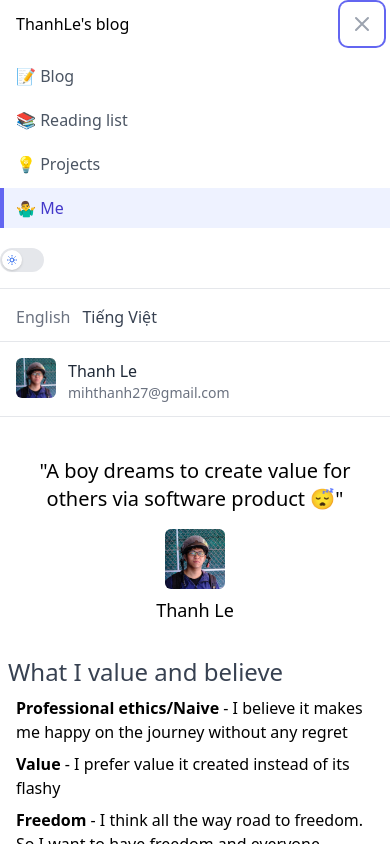
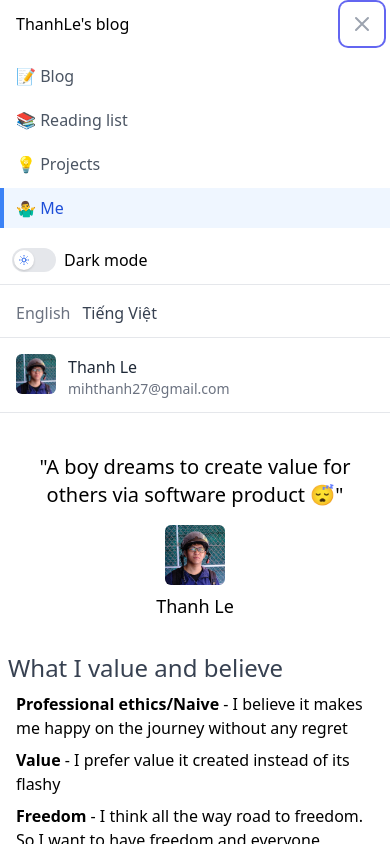
Before and after one commit to thanhlmm/blog, a Next.js app: page /me in a window 390 px wide. Both pictures are taken after a click on the button "Open main menu". Shown: the top 844 px of the page. Built offline with nearby package versions, Linux system fonts and the light colour scheme; what @splitbee/web would draw is missing.

Commit message:
Fix darkmode for mobile

```diff
--- a/components/header/index.tsx
+++ b/components/header/index.tsx
@@ -119,7 +119,7 @@ export default function Header() {
               </div>
               <div className="flex items-center -mr-2 sm:hidden">
                 {/* Mobile menu button */}
-                <Disclosure.Button className="inline-flex items-center justify-center p-2 text-gray-400 bg-white rounded-md hover:text-gray-500 hover:bg-gray-100 focus:outline-none focus:ring-2 focus:ring-offset-2 focus:ring-indigo-500">
+                <Disclosure.Button className="inline-flex items-center justify-center p-2 text-gray-400 bg-white rounded-md dark:bg-gray-700 dark:text-white hover:text-gray-500 hover:bg-gray-100 focus:outline-none focus:ring-2 focus:ring-offset-2 focus:ring-indigo-500">
                   <span className="sr-only">Open main menu</span>
                   {open ? (
                     <XIcon className="block w-6 h-6" aria-hidden="true" />
@@ -140,8 +140,8 @@ export default function Header() {
                     href={item.href}
                     className={classNames(
                       router.pathname.includes(item.href)
-                        ? "bg-indigo-50 border-indigo-500 text-indigo-700"
-                        : "border-transparent text-gray-600 hover:bg-gray-50 hover:border-gray-300 hover:text-gray-800",
+                        ? "bg-blue-50 border-blue-500 text-blue-700 dark:bg-gray-700 dark:text-white"
+                        : "border-transparent text-gray-600 hover:bg-gray-50 hover:border-gray-300 hover:text-gray-800 dark:text-gray-400",
                       "block pl-3 pr-4 py-2 border-l-4 text-base font-medium"
                     )}
                     aria-current={router.pathname.includes(item.href)}
@@ -151,17 +151,19 @@ export default function Header() {
                 </Link>
               ))}
             </div>
-            <div className="pt-2 pb-3">
-              <ThemeSwitcher />
+            <div className="flex items-center pt-2 pb-3 pl-3">
+              <ThemeSwitcher /> <span className="ml-2">Dark mode</span>
             </div>
-            <div className="pt-4 pb-3 border-t border-gray-200">
+            <div className="pt-4 pb-3 border-t border-gray-200 dark:border-gray-600">
               <div className="px-4 space-x-3">
                 <a
                   onClick={(e) => handleChangeLang(e, "en")}
                   href="/"
                   className={classNames(
                     "hover:border-gray-300 hover:text-gray-700",
-                    locale === "en" ? "text-gray-700" : "text-gray-500"
+                    locale === "en"
+                      ? "text-gray-700 dark:text-white"
+                      : "text-gray-500 dark:text-gray-400"
                   )}
                 >
                   English
@@ -171,14 +173,16 @@ export default function Header() {
                   href="/vi"
                   className={classNames(
                     "hover:border-gray-300 hover:text-gray-700",
-                    locale === "vi" ? "text-gray-700" : "text-gray-500"
+                    locale === "vi"
+                      ? "text-gray-700 dark:text-white"
+                      : "text-gray-500 dark:text-gray-400"
                   )}
                 >
                   Tiếng Việt
                 </a>
               </div>
             </div>
-            <div className="pt-4 pb-3 border-t border-gray-200">
+            <div className="pt-4 pb-3 border-t border-gray-200 dark:border-gray-600">
               <div className="flex items-center px-4">
                 <div className="flex-shrink-0">
                   <Image
@@ -190,10 +194,10 @@ export default function Header() {
                   />
                 </div>
                 <div className="ml-3">
-                  <div className="text-base font-medium text-gray-800">
+                  <div className="text-base font-medium text-gray-800 dark:text-white">
                     {user.name}
                   </div>
-                  <div className="text-sm font-medium text-gray-500">
+                  <div className="text-sm font-medium text-gray-500 dark:text-gray-400">
                     {user.email}
                   </div>
                 </div>
```
